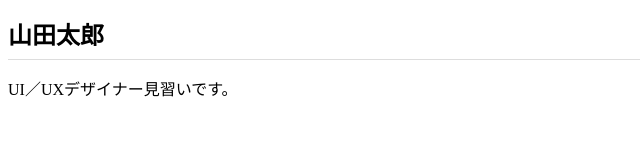
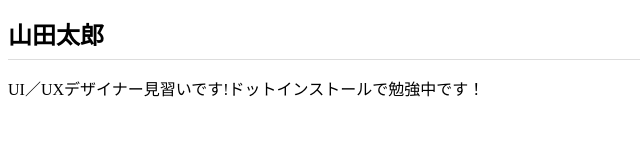
Before and after one commit to kitibee/kitibee1.github.io, a plain HTML site: page index.html in a window 1280 px wide. Shown: the whole page, without its empty margins (0-640 px from the left). Drawn offline with Linux system fonts and the light colour scheme.

Commit message:
Add files via upload

```diff
--- a/index.html
+++ b/index.html
@@ -7,6 +7,6 @@
 </head>
 <body>
   <h1>山田太郎</h1>
-  <p>UI／UXデザイナー見習いです。</p>
+  <p>UI／UXデザイナー見習いです!ドットインストールで勉強中です！</p>
 </body>
 </html>
```
